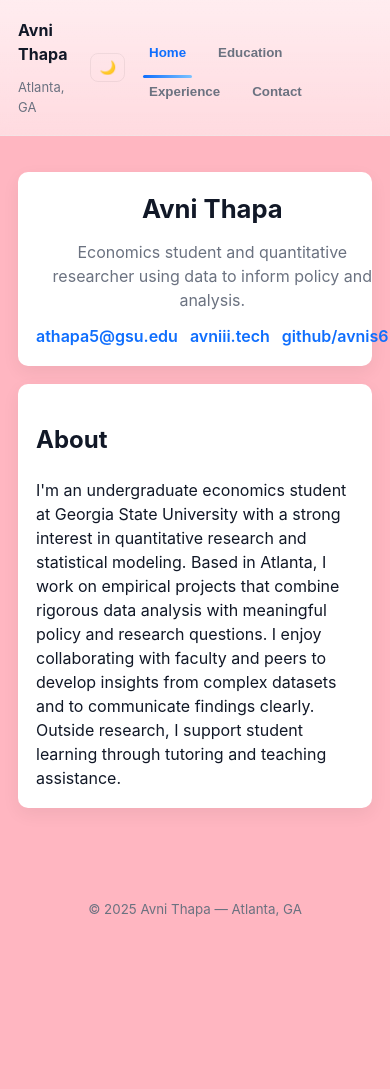
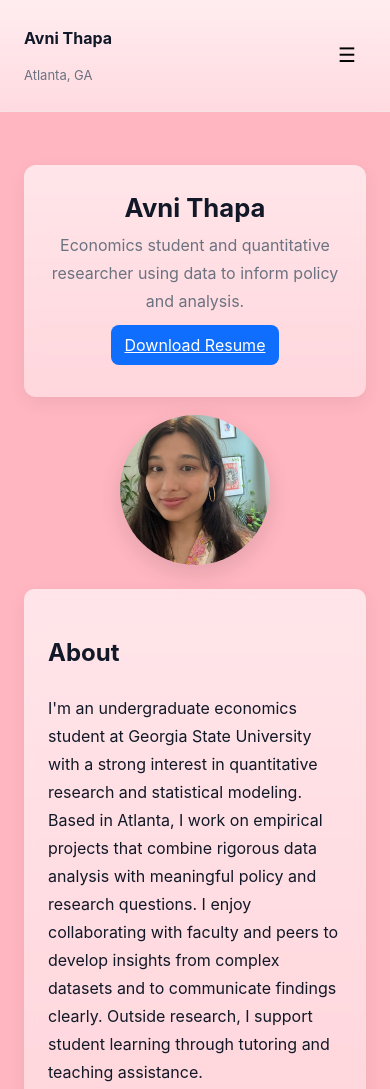
Before and after one commit to avnis6/avni.website, a plain HTML site: page index.html in a window 390 px wide. Shown: the top 1089 px of the page. Before the commit the page ends 958 px from the top, so only its background shows below. Drawn offline with Linux system fonts and the light colour scheme.

Commit message:
Single-page site: glass-panel styling, hero image, resume download, remove tabs/dark mode, responsive tweaks

```diff
--- a/index.html
+++ b/index.html
@@ -11,69 +11,62 @@
   <header class="site-header" role="banner">
     <div class="container header-inner">
       <div class="brand">
-        <a href="#" class="brand-link">Avni Thapa</a>
+        <a href="#home" class="brand-link">Avni Thapa</a>
         <span class="location">Atlanta, GA</span>
       </div>
 
-      <div class="controls">
-        <!-- Commented-out resume link; upload assets/avni_resume.pdf and uncomment to enable download -->
-        <!-- <a href="assets/avni_resume.pdf" class="resume-link" download>Download Resume (PDF)</a> -->
-        <button id="theme-toggle" class="theme-toggle" aria-pressed="false" title="Toggle dark mode">🌙</button>
-      </div>
+      <button id="mobile-toggle" class="mobile-toggle" aria-expanded="false" aria-label="Open navigation">☰</button>
 
       <nav class="main-nav" aria-label="Primary" role="navigation">
-        <div role="tablist" aria-label="Main sections" class="tabs" id="tabs">
-          <button id="tab-home" class="tab" role="tab" aria-selected="true" aria-controls="panel-home" tabindex="0">Home</button>
-          <button id="tab-education" class="tab" role="tab" aria-selected="false" aria-controls="panel-education" tabindex="-1">Education</button>
-          <button id="tab-experience" class="tab" role="tab" aria-selected="false" aria-controls="panel-experience" tabindex="-1">Experience</button>
-          <button id="tab-contact" class="tab" role="tab" aria-selected="false" aria-controls="panel-contact" tabindex="-1">Contact</button>
-        </div>
+        <ul class="nav-list" id="nav-list">
+          <li><a class="nav-link" href="#home">Home</a></li>
+          <li><a class="nav-link" href="#education">Education</a></li>
+          <li><a class="nav-link" href="#experience">Experience</a></li>
+          <li><a class="nav-link" href="#contact">Contact</a></li>
+        </ul>
       </nav>
     </div>
   </header>
 
   <main class="container" id="main" tabindex="-1">
     <!-- HOME -->
-    <section id="panel-home" class="panel" role="tabpanel" aria-labelledby="tab-home">
+    <section id="home" class="panel">
       <section class="hero card">
-        <h1 class="hero-name">Avni Thapa</h1>
-        <p class="hero-tagline">Economics student and quantitative researcher using data to inform policy and analysis.</p>
+        <div class="hero-content glass-panel">
+          <h1 class="hero-name">Avni Thapa</h1>
+          <p class="hero-tagline">Economics student and quantitative researcher using data to inform policy and analysis.</p>
 
-        <ul class="quick-links" aria-label="Quick links">
-          <li><a href="mailto:athapa5@gsu.edu">athapa5@gsu.edu</a></li>
-          <li><a href="https://avniii.tech" target="_blank" rel="noopener">avniii.tech</a></li>
-          <li><a href="https://github.com/avnis6" target="_blank" rel="noopener">github/avnis6</a></li>
-        </ul>
+          <p>
+            <a class="btn resume-btn" href="assets/avni_resume.pdf" target="_blank" rel="noopener" download>Download Resume</a>
+          </p>
+        </div>
+
+        <img src="assets/avni_photo.jpg" alt="Portrait of Avni Thapa" class="hero-photo" />
       </section>
 
-      <section class="about card">
+      <section id="about" class="about card glass-panel">
         <h2>About</h2>
         <p>I'm an undergraduate economics student at Georgia State University with a strong interest in quantitative research and statistical modeling. Based in Atlanta, I work on empirical projects that combine rigorous data analysis with meaningful policy and research questions. I enjoy collaborating with faculty and peers to develop insights from complex datasets and to communicate findings clearly. Outside research, I support student learning through tutoring and teaching assistance.</p>
       </section>
     </section>
 
     <!-- EDUCATION -->
-    <section id="panel-education" class="panel hidden" role="tabpanel" aria-labelledby="tab-education">
-      <section class="card">
+    <section id="education" class="panel">
+      <section class="card glass-panel">
         <h2>Education</h2>
         <p><strong>Georgia State University</strong> — BS in Economics (Expected May 2028)</p>
         <ul class="education-details">
           <li>GPA: 4.0; President List (Spring 2025); Honors College</li>
         </ul>
 
-        <h3>Relevant Coursework</h3>
-        <ul class="coursework">
-          <li>Microeconomics</li>
-          <li>Macroeconomics</li>
-          <li>Mathematical Economics</li>
-        </ul>
+        <!-- Relevant coursework removed per request -->
       </section>
     </section>
 
     <!-- EXPERIENCE -->
-    <section id="panel-experience" class="panel hidden" role="tabpanel" aria-labelledby="tab-experience">
-      <section class="card">
-        <h2>Work Experience</h2>
+    <section id="experience" class="panel">
+      <section class="card glass-panel">
+        <h2>Experience</h2>
 
         <article class="role-card">
           <h3>Research Assistant, Mathematics Department — Georgia State University</h3>
@@ -102,9 +95,12 @@
           </ul>
         </article>
       </section>
+    </section>
 
-      <section class="card leadership">
-        <h2>Leadership Experience</h2>
+    <!-- LEADERSHIP -->
+    <section id="leadership" class="panel">
+      <section class="card leadership glass-panel">
+        <h2>Leadership</h2>
 
         <article class="role-card">
           <h3>Marketing Director, Economics Club — Georgia State University</h3>
@@ -124,9 +120,12 @@
           </ul>
         </article>
       </section>
+    </section>
 
-      <section class="card">
-        <h3>Skills</h3>
+    <!-- SKILLS -->
+    <section id="skills" class="panel">
+      <section class="card glass-panel">
+        <h2>Skills</h2>
         <ul class="skills-list">
           <li><strong>Programming:</strong> R, Python</li>
           <li><strong>Tools & Software:</strong> LaTeX, Git, Excel (Advanced)</li>
@@ -137,8 +136,8 @@
     </section>
 
     <!-- CONTACT -->
-    <section id="panel-contact" class="panel hidden" role="tabpanel" aria-labelledby="tab-contact">
-      <section class="card contact-card">
+    <section id="contact" class="panel">
+      <section class="card contact-card glass-panel">
         <h2>Contact</h2>
 
         <dl>
@@ -147,9 +146,6 @@
 
           <dt>Phone</dt>
           <dd><a href="tel:+14133284912">(413) 328-4912</a></dd>
-
-          <dt>Website</dt>
-          <dd><a href="https://avniii.tech" target="_blank" rel="noopener">avniii.tech</a></dd>
 
           <dt>GitHub</dt>
           <dd><a href="https://github.com/avnis6" target="_blank" rel="noopener">github/avnis6</a></dd>
@@ -175,7 +171,7 @@
 
   <footer class="site-footer">
     <div class="container">
-      <small>© <span id="year"></span> Avni Thapa — Atlanta, GA</small>
+      <small>Copyright Avni 2025</small>
     </div>
   </footer>
 
--- a/script.js
+++ b/script.js
@@ -1,90 +1,50 @@
 // Accessible tabs, keyboard navigation, dark-mode persistence, contact form handling
 // + micro-interactions: tab pulse and button ripple (no frameworks)
+// Single-page behavior: smooth anchors, mobile nav, active nav highlighting, contact form handling, ripple + toast
 (function () {
-  const tabs = Array.from(document.querySelectorAll('[role="tab"]'));
-  const panels = Array.from(document.querySelectorAll('[role="tabpanel"]'));
-  const tablist = document.getElementById('tabs');
-  const themeToggle = document.getElementById('theme-toggle');
   const yearEl = document.getElementById('year');
   const form = document.getElementById('contact-form');
   const feedback = document.getElementById('form-feedback');
+  const navLinks = Array.from(document.querySelectorAll('.nav-link'));
+  const sections = navLinks.map(l => document.querySelector(l.getAttribute('href'))).filter(Boolean);
+  const mobileToggle = document.getElementById('mobile-toggle');
+  const header = document.querySelector('.site-header');
 
-  // Initialize year
-  yearEl.textContent = new Date().getFullYear();
+  // Initialize year if element exists (kept for compatibility)
+  if (yearEl) yearEl.textContent = new Date().getFullYear();
 
-  // TAB HANDLING
-  function activateTab(tab, setFocus = true, pulse = true) {
-    tabs.forEach(t => {
-      const selected = t === tab;
-      t.setAttribute('aria-selected', selected ? 'true' : 'false');
-      t.tabIndex = selected ? 0 : -1;
+  // Mobile nav toggle
+  if (mobileToggle) {
+    mobileToggle.addEventListener('click', () => {
+      const open = header.classList.toggle('nav-open');
+      mobileToggle.setAttribute('aria-expanded', open ? 'true' : 'false');
     });
-
-    panels.forEach(p => {
-      p.classList.toggle('hidden', p.id !== tab.getAttribute('aria-controls'));
-    });
-
-    if (pulse) {
-      tab.classList.add('pulse');
-      setTimeout(() => tab.classList.remove('pulse'), 360);
-    }
-
-    if (setFocus) {
-      tab.focus();
-      document.getElementById('main').focus();
-    }
   }
 
-  // Click to activate
-  tabs.forEach((tab, i) => {
-    tab.addEventListener('click', () => activateTab(tab, true, true));
-    tab.addEventListener('keydown', (e) => {
-      if (e.key === 'ArrowLeft' || e.key === 'ArrowRight') {
-        e.preventDefault();
-        const dir = e.key === 'ArrowRight' ? 1 : -1;
-        const nextIndex = (i + dir + tabs.length) % tabs.length;
-        activateTab(tabs[nextIndex], true, true);
-      } else if (e.key === 'Enter' || e.key === ' ') {
-        e.preventDefault();
-        activateTab(tab, true, true);
-      }
+  // Close mobile nav when clicking a link
+  navLinks.forEach(link => {
+    link.addEventListener('click', () => {
+      header.classList.remove('nav-open');
+      if (mobileToggle) mobileToggle.setAttribute('aria-expanded', 'false');
     });
   });
 
-  // Start with Home active (first tab) by default
-  const initialTab = tabs.find(t => t.getAttribute('aria-selected') === 'true') || tabs[0];
-  activateTab(initialTab, false, false);
+  // IntersectionObserver to highlight active nav link
+  const observer = new IntersectionObserver((entries) => {
+    entries.forEach(entry => {
+      const id = entry.target.id;
+      const link = document.querySelector(`.nav-link[href="#${id}"]`);
+      if (link) link.classList.toggle('active', entry.isIntersecting);
+    });
+  }, { root: null, rootMargin: '0px 0px -60% 0px', threshold: 0 });
 
-  // THEME TOGGLE
-  function applyTheme(theme) {
-    if (theme === 'dark') {
-      document.documentElement.setAttribute('data-theme', 'dark');
-      themeToggle.textContent = '☀️';
-      themeToggle.setAttribute('aria-pressed', 'true');
-    } else {
-      document.documentElement.removeAttribute('data-theme');
-      themeToggle.textContent = '🌙';
-      themeToggle.setAttribute('aria-pressed', 'false');
-    }
-    // gentle rotate micro-interaction
-    themeToggle.style.transform = 'rotate(20deg) scale(1.05)';
-    setTimeout(() => themeToggle.style.transform = '', 260);
-  }
+  sections.forEach(s => observer.observe(s));
 
-  // Load persisted theme or system preference
-  const stored = localStorage.getItem('theme');
-  if (stored) {
-    applyTheme(stored);
-  } else {
-    const prefersDark = window.matchMedia && window.matchMedia('(prefers-color-scheme: dark)').matches;
-    applyTheme(prefersDark ? 'dark' : 'light');
-  }
-
-  themeToggle.addEventListener('click', () => {
-    const isDark = document.documentElement.getAttribute('data-theme') === 'dark';
-    const next = isDark ? 'light' : 'dark';
-    applyTheme(next);
-    localStorage.setItem('theme', next);
+  // CTA button scroll to experience
+  const cta = document.getElementById('cta-experience');
+  if (cta) cta.addEventListener('click', () => {
+    const target = document.getElementById('experience');
+    if (target) target.scrollIntoView({ behavior: 'smooth', block: 'start' });
   });
 
   // BUTTON RIPPLE micro-interaction
@@ -101,17 +61,17 @@
     setTimeout(() => ripple.remove(), 650);
   }
 
-  // CONTACT FORM — client-side only + ripple + toast
-  form.addEventListener('submit', (e) => {
-    e.preventDefault();
-    showToast('Thanks! Please email me directly.');
-    feedback.textContent = "Thanks! Please email me directly.";
-    form.reset();
-  });
+  document.querySelectorAll('.btn').forEach(b => b.addEventListener('click', addRipple));
 
-  document.querySelectorAll('.btn').forEach(b => {
-    b.addEventListener('click', addRipple);
-  });
+  // CONTACT FORM — client-side only + toast
+  if (form) {
+    form.addEventListener('submit', (e) => {
+      e.preventDefault();
+      showToast('Thanks! Please email me directly.');
+      if (feedback) feedback.textContent = 'Thanks! Please email me directly.';
+      form.reset();
+    });
+  }
 
   function showToast(msg) {
     let t = document.querySelector('.toast');
@@ -125,17 +85,4 @@
     setTimeout(() => t.classList.remove('show'), 2600);
   }
 
-  // Basic accessibility: ensure tablist arrow keys also work when focus is on the container
-  tablist.addEventListener('keydown', (e) => {
-    const active = document.activeElement;
-    const idx = tabs.indexOf(active);
-    if (e.key === 'ArrowLeft' || e.key === 'ArrowRight') {
-      e.preventDefault();
-      const dir = e.key === 'ArrowRight' ? 1 : -1;
-      const nextIndex = (idx + dir + tabs.length) % tabs.length;
-      tabs[nextIndex].focus();
-      activateTab(tabs[nextIndex], false, true);
-    }
-  });
-
 })();
--- a/styles.css
+++ b/styles.css
@@ -1,6 +1,6 @@
 :root{
   --max-width: 1000px;
-  --space: 18px;
+  --space: 24px;
   --radius: 10px;
   --transition: 200ms ease;
   --color-bg: #ffb6c1; /* user requested background */
@@ -16,26 +16,18 @@
   color-scheme: light;
 }
 
-/* dark theme */
-:root[data-theme="dark"]{
-  --color-bg: #271b20; /* dark variant that works with pink accent */
-  --color-panel: #071324;
-  --color-text: #e6eef8;
-  --muted: #9aa4b2;
-  --accent: #ffd6ea; /* softer accent in dark */
-  --card-shadow: 0 6px 20px rgba(0,0,0,0.6);
-  color-scheme: dark;
-}
-
 *{box-sizing:border-box}
 html,body{height:100%}
 body{
   margin:0;
   background: var(--color-bg); /* solid pink background */
   color:var(--color-text);
-  line-height:1.5;
+  line-height:1.75;
   font-size:16px;
 }
+
+/* smooth in-page scrolling */
+html{scroll-behavior:smooth}
 
 /* Layout */
 .container{
@@ -52,10 +44,6 @@ body{
   backdrop-filter: blur(6px);
   background: linear-gradient(180deg, rgba(255,255,255,0.75), rgba(255,255,255,0.5));
   border-bottom: 1px solid rgba(0,0,0,0.04);
-}
-:root[data-theme="dark"] .site-header{
-  background: linear-gradient(180deg, rgba(8,12,20,0.75), rgba(8,12,20,0.5));
-  border-bottom: 1px solid rgba(255,255,255,0.04);
 }
 .header-inner{
   display:flex;
@@ -81,121 +69,110 @@ body{
 }
 
 /* Controls */
-.controls{
-  display:flex;
-  gap:8px;
-  align-items:center;
-}
-.theme-toggle{
+/* Mobile nav toggle */
+.mobile-toggle{
   background:transparent;
-  border:1px solid rgba(0,0,0,0.06);
-  padding:6px 8px;
-  border-radius:8px;
+  border:0;
+  font-size:20px;
+  padding:8px 10px;
+  display:inline-block;
   cursor:pointer;
-  transition: transform 220ms var(--transition), box-shadow 200ms ease;
-}
-.theme-toggle:focus{
-  outline:none;
-  box-shadow:var(--focus);
 }
 
 /* Resume link (commented by default) */
 .resume-link{margin-right:8px;text-decoration:none;color:var(--accent);font-weight:600}
 
-/* Nav / tabs */
-.main-nav{margin-top:8px}
-.tabs{
-  display:flex;
-  gap:8px;
-  align-items:center;
-  flex-wrap:wrap;
-}
-.tab{
-  appearance:none;
-  border:0;
-  background:transparent;
-  padding:8px 12px;
-  border-radius:8px;
-  cursor:pointer;
-  color:var(--muted);
-  transition:color var(--transition), transform 160ms ease;
-  font-weight:600;
-  position:relative;
-}
-.tab[aria-selected="true"], .tab:hover{
-  color:var(--accent);
-  background:transparent;
-}
-.tab:focus{
-  outline:none;
-  box-shadow:var(--focus);
-}
+/* Main nav (anchor links) */
+.main-nav{margin-top:0}
+.nav-list{display:flex;gap:12px;align-items:center;list-style:none;margin:0;padding:0}
+.nav-link{display:inline-block;padding:8px 10px;border-radius:8px;color:var(--muted);text-decoration:none;font-weight:600}
+.nav-link:hover{color:var(--accent)}
+.nav-link.active{color:var(--accent);position:relative}
+.nav-link.active::after{content:"";position:absolute;left:10%;right:10%;bottom:-10px;height:3px;background:linear-gradient(90deg,var(--accent), #7cc3ff);border-radius:3px}
 
-/* Pulse micro-interaction when switching tabs */
-.tab.pulse{
-  animation: tabPulse 360ms ease;
-}
-@keyframes tabPulse{
-  0%{transform:scale(1);}
-  50%{transform:scale(1.05);}
-  100%{transform:scale(1);}
-}
-
-/* Active underline */
-.tab[aria-selected="true"]{
-  position:relative;
-}
-.tab[aria-selected="true"]::after{
-  content:"";
-  position:absolute;
-  left:10%;
-  right:10%;
-  bottom:-10px;
-  height:3px;
-  background:linear-gradient(90deg,var(--accent), #7cc3ff);
-  border-radius:3px;
-}
+/* Mobile nav open state */
+.site-header .main-nav{display:none}
+.site-header.nav-open .main-nav{display:block}
+.site-header .nav-list{flex-direction:column;gap:6px}
 
 /* Panels and cards */
-.panel{padding:var(--space) 0}
+.panel{padding:calc(var(--space) * 1.2) 0}
 .hidden{display:none}
 
 .card{
-  background:var(--color-panel);
+  /* Structural card styles only. Visual glass styles live in .glass-panel */
   box-shadow:var(--card-shadow);
   border-radius:var(--radius);
   padding:var(--space);
   margin-bottom:var(--space);
+  color:var(--color-text);
+}
+
+/* Reusable glass panel matching the navbar's translucency */
+.glass-panel{
+  /* Lower opacity glass matching navbar but more translucent */
+  background: linear-gradient(180deg, rgba(255,255,255,0.65), rgba(255,255,255,0.45));
+  backdrop-filter: blur(6px);
+  -webkit-backdrop-filter: blur(6px);
+  border-radius:var(--radius);
+}
+
+/* Fallback for browsers without backdrop-filter support: still translucent */
+@supports not ((-webkit-backdrop-filter: blur(6px)) or (backdrop-filter: blur(6px))) {
+  .glass-panel{
+    background: rgba(255,255,255,0.78);
+  }
 }
 .hero{
   display:grid;
-  gap:12px;
+  gap:18px;
   text-align:center;
+  grid-template-columns:1fr;
 }
 .hero-name{
   margin:0;
-  font-size: clamp(1.6rem, 3.8vw, 2.4rem);
+  font-size: clamp(1.6rem, 3.8vw, 2.6rem);
 }
 .hero-tagline{margin:0;color:var(--muted)}
-.quick-links{
-  margin:0;
+.quick-links{display:none}
+
+/* Hero-specific styling: frosted text box + profile image */
+.hero.card{
+  display:grid;
+  align-items:center;
+  grid-template-columns:1fr;
+  gap:18px;
+  background: transparent; /* let inner content show translucent panel */
+  box-shadow:none;
   padding:0;
-  list-style:none;
-  display:flex;
-  gap:12px;
-  justify-content:center;
 }
-.quick-links a{color:var(--accent); text-decoration:none; font-weight:600}
+.hero-content{
+  /* Use the shared glass-panel styles for background/blur; keep inner spacing and shadow */
+  padding: calc(var(--space) * 0.9);
+  border-radius: 12px;
+  box-shadow: 0 6px 18px rgba(15,15,15,0.06);
+  color: var(--color-text);
+}
+.hero-photo{
+  width:100%;
+  max-width:150px;
+  height:auto;
+  border-radius:50%;
+  box-shadow: 0 8px 22px rgba(15,15,15,0.12);
+  justify-self:center;
+  display:block;
+  margin:0 auto;
+}
 
 /* Content */
 .about p{margin:0}
 .education-details, .coursework{margin:8px 0 0 18px}
 .role-card{border-left:3px solid rgba(0,0,0,0.06); padding-left:12px; margin-bottom:12px}
-:root[data-theme="dark"] .role-card{border-left-color: rgba(255,255,255,0.04)}
+.role-card{border-left-color: rgba(0,0,0,0.06)}
 .meta{color:var(--muted); margin:6px 0 8px}
 
 /* Contact form */
-.contact-form{display:grid; gap:10px; margin-top:12px}
+.contact-form{display:grid; gap:12px; margin-top:12px}
 .contact-form input, .contact-form textarea{
   padding:10px;
   border-radius:8px;
@@ -255,8 +232,11 @@ body{
   .brand{flex-direction:row; align-items:center}
   .main-nav{margin-top:0}
   .tabs{gap:12px}
-  .hero{grid-template-columns:1fr 1fr; align-items:center; text-align:left}
+  .hero{grid-template-columns:1fr auto; align-items:center; text-align:left}
   .hero .quick-links{justify-self:start}
+  .hero.card{background:transparent;padding:0}
+  .hero-content{padding:calc(var(--space) * 1.1)}
+  .hero-photo{max-width:200px;justify-self:center;margin:0;align-self:center}
 }
 
 /* Focus-visible enhancement */
```
Also changed, not shown: assets/avni_photo.jpg (added), 2 other files.
